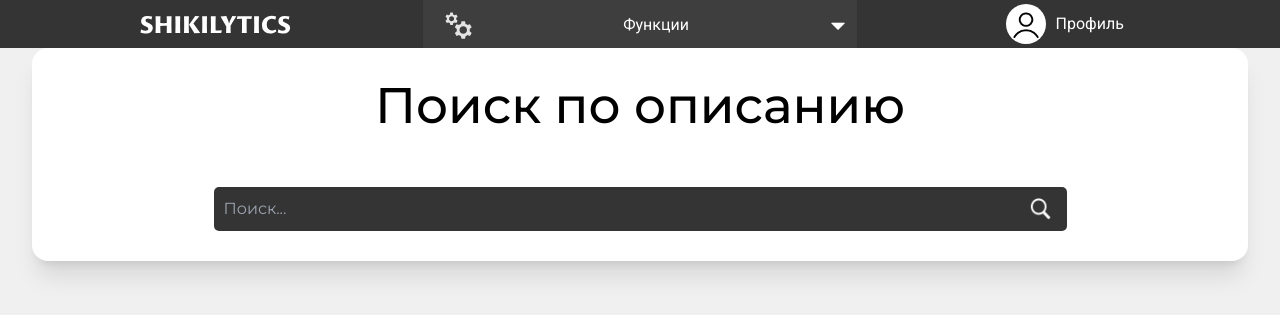
After one commit to Neas1231/Shikilytics-website, a Flask app: page /funcs/function1 in a window 1280 px wide. The commit adds this page. Shown: the top 315 px of the page. Run offline with Flask 3, Linux system fonts and the light colour scheme; some libraries are stand-ins or nearby versions.

Commit message:
placeholders 1,2 func done, need 3 func placeholder, and programm for all of the funcs

```diff
--- a/requirements.txt
+++ b/requirements.txt
@@ -1,4 +1,4 @@
-flask
+flask[async]
 bs4
 tqdm
 pandas
@@ -7,3 +7,4 @@ asyncio
 psycopg2
 python-dotenv
 requests
+asyncpg
--- /dev/null
+++ b/run.py
@@ -0,0 +1,6 @@
+from app import create_app
+
+app = create_app()
+
+if __name__ == '__main__':
+    app.run(debug=True)
--- a/static/css/main.css
+++ b/static/css/main.css
@@ -74,7 +74,7 @@ body {
 }
 
 /* Inputs */
-input[type="text"] {
+.profile_input {
     width: 100%; /* Ширина на весь контейнер */
     height: 100%; /* Высота на весь контейнер */
     padding: 10px; /* Отступы внутри текстового поля */
@@ -164,7 +164,7 @@ footer {
 .plate {
     position: relative;
     width: 95%;
-    min-width: 800px;
+    min-width: 1000px;
     font-family: 'Montserrat';
     padding: 10px;
 }
--- /dev/null
+++ b/static/css/search.css
@@ -0,0 +1,60 @@
+.search-container {
+    display: flex;
+    align-items: center;
+    justify-content: center;
+    margin: 20px;
+}
+
+.search-input {
+    width: 800px;
+    padding: 10px;
+    background-color: #343434;
+    border: 2px #343434;
+    border-radius: 5px 0 0 5px;
+    font-size: 16px;
+    transition: border-color 0.3s;
+    color: white;
+}
+
+.search-input:focus {
+    outline: none;
+}
+
+.search-button {
+    height: 100%;
+    padding: 10px 15px;
+    border: 2px #343434;
+    background-color: #343434;
+    color: #343434;
+    border-radius: 0 5px 5px 0;
+    cursor: pointer;
+    transition: background-color 0.3s, border-color 0.3s;
+}
+
+.search-button:hover {
+    background-color: #4e5257;
+    border-color: #007BFF;
+}
+
+.search_white_ico {
+    width: 23px;
+    height: 24px;
+}
+
+.anime-list {
+    display: flex;
+    flex-wrap: wrap;
+    gap: 20px;
+}
+.anime-item {
+    background-color: #fff;
+    border: 1px solid #ddd;
+    border-radius: 5px;
+    padding: 10px;
+    width: 200px;
+    box-shadow: 0 2px 5px rgba(0, 0, 0, 0.1);
+}
+.anime-item img {
+    width: 100%;
+    border-radius: 5px;
+}
--- a/templates/header.html
+++ b/templates/header.html
@@ -13,23 +13,23 @@
             <span class="dropdown_icon"></span>
          </div>
          <div class="dropdown_content">
-            <a href="#function1">Функция 1</a>
-            <a href="#function2">Функция 2</a>
-            <a href="#function3">Функция 3</a>
+            {% for func in funcs %}
+            <a href="{% if profile_id %}/{{profile_id}}{% endif %}/funcs/function{{loop.index}}">{{func}}</a>
+            {% endfor %}
          </div>
    </div>
 
       <div class="profile_container on_menu">
          <div class="profile">
                <div class="profile_pic_container">
-                  <img class="profile_pic" src="{{profile_pic}}">
+                  <img class="profile_pic" src="{% if profile_pic %}{{profile_pic}}{% else %}{{ url_for('static', filename='imgs/profile_default.png') }}{% endif %}">
                </div>
                <span class="nickname">{{ profile_name }}</span>
          </div>
 
          <div class="dropdown_content dropdown" id="profile">
             <form class="profilename_input" id="profile-form" method="post">
-               <input type="text" placeholder="Введите имя профиля" id="profile-id" name="profile_id" required>
+               <input class="profile_input" type="text" placeholder="Введите имя профиля" id="profile-id" name="profile_id" required>
                <button class="button" id="confirm-button" type="submit">Подтвердить</button>
             </form>
          </div>
--- a/templates/help.html
+++ b/templates/help.html
@@ -9,6 +9,7 @@
                         <p>Ваш надежный помощник в мире аналитики и рекомендаций анимационного и мультипликационного контента</p>
                     </div>
                     <div class="info-grid">
+                        <h3 class="text-3xl font-bold">До входа в профиль</h3>
                         <div class="info-card">
                             <h3 class="text-2xl font-bold">Верхняя панель</h3>
                             <p>
@@ -18,14 +19,13 @@
                             </p>
                         </div>
                         <div class="info-card">
-                            <h3 class="text-2xl font-bold">Поиск по фильтрам</h3>
+                            <h3 class="text-2xl font-bold">Поиск по описанию</h3>
                             <p>
                                 Найдите контент, который бы соответствовал вашим интересам и критериям фильтрации.
                                 Напишите описание контента который вы хотите посмотреть и отфильтруйте его.
                             </p>
                         </div>
                         <h3 class="text-3xl font-bold">Вход в профиль</h3>
-                        <p>После входа в профиль вы откроете все функции рекомендационной системы!</p>
                         <div class="info-card">
                             <h3 class="text-2xl font-bold">Анализ вашего профиля</h3>
                             <p>Получите подробные отчеты о вашей активности и предпочтениях.</p>
@@ -37,7 +37,7 @@
 
                         <div class="info-card help_footer">
                             <h3 class="text-2xl font-bold">Обратная связь</h3>
-                            <p>В случае ошибки или не предвиденного результата можете написать на почту: <a class="mail" href="https://mail.ru/nicka-rudnev@mail.ru">nicka-rudnev@mail.ru</a></p>
+                            <p>В случае ошибки или не предвиденного результата можете написать на почту: <a class="mail" href="mailto:nicka-rudnev@mail.ru">nicka-rudnev@mail.ru</a></p>
                         </div>
                     </div>
 
--- a/templates/main.html
+++ b/templates/main.html
@@ -11,6 +11,9 @@
   <link rel="preconnect" href="https://fonts.googleapis.com">
   <link rel="preconnect" href="https://fonts.gstatic.com" crossorigin>
   <link href="https://fonts.googleapis.com/css2?family=Montserrat:ital,wght@0,100..900;1,100..900&display=swap" rel="stylesheet">
+
+  <!-- Logo -->
+  <link rel="icon" href="{{ url_for('static', filename='imgs/ico.ico') }}" type="image/x-icon">
   <!-- Styles -->
    <link rel="stylesheet" href="{{ url_for('static', filename='css/main.css') }}">
    <link rel="stylesheet" href="{{ url_for('static', filename='css/logo.css') }}">
--- /dev/null
+++ b/templates/search.html
@@ -0,0 +1,71 @@
+<!DOCTYPE html>
+<html lang="ru">
+<head>
+  <meta charset="UTF-8" />
+  <title>Shikilytics Search</title>
+  <script src="https://cdn.tailwindcss.com"></script>
+  <script src="https://cdn.plot.ly/plotly-latest.min.js"></script>
+  <link rel="icon" href="{{ url_for('static', filename='imgs/ico.ico') }}" type="image/x-icon">
+  <!--Roboto-->
+  <link href="https://fonts.googleapis.com/css2?family=Roboto:wght@400;700&display=swap" rel="stylesheet">
+  <!--Montserrat -->
+  <link rel="preconnect" href="https://fonts.googleapis.com">
+  <link rel="preconnect" href="https://fonts.gstatic.com" crossorigin>
+  <link href="https://fonts.googleapis.com/css2?family=Montserrat:ital,wght@0,100..900;1,100..900&display=swap" rel="stylesheet">
+    <link rel="stylesheet" href="{{ url_for('static', filename='css/main.css') }}">
+    <link rel="stylesheet" href="{{ url_for('static', filename='css/logo.css') }}">
+    <link rel="stylesheet" href="{{ url_for('static', filename='css/func.css') }}">
+    <link rel="stylesheet" href="{{ url_for('static', filename='css/profile.css') }}">
+    <link rel="stylesheet" href="{{ url_for('static', filename='css/search.css') }}">
+  <link href="https://fonts.googleapis.com/icon?family=Material+Icons" rel="stylesheet">
+</head>
+<body>
+
+    {% include "header.html" %}
+    <div class="plate mx-auto bg-white shadow-xl rounded-2xl">
+
+      <h1 class="main_head">Поиск по описанию</h1>
+
+      <div class="search-container">
+        <form class="profilename_input" id="profile-form" method="post">
+        <input type="text" class="search-input" placeholder="Поиск..." name="search_text">
+        <button class="search-button"><img class="search_white_ico" src="{{ url_for('static', filename='imgs/search_white.png') }}"></button>
+        </form>
+      </div>
+
+      <div class="anime-list" id="anime-list">
+        {% if search_output %}
+        {% for anime in search_output %}
+        <div class="anime-item">
+            <img src="/static/posters/{{ anime.image_path }}" alt="{{ anime.title }}">
+            <h2>{{ anime.title }}</h2>
+            <p>{{ anime.description }}</p>
+        </div>
+        {% endfor %}
+        {% endif %}
+      </div>
+
+      <!-- <script>
+          async function fetchAnimes() {
+              const response = await fetch('/api/animes');
+              const animes = await response.json();
+              const animeList = document.getElementById('anime-list');
+
+              animes.forEach(anime => {
+                  const animeItem = document.createElement('div');
+                  animeItem.className = 'anime-item';
+                  animeItem.innerHTML = `
+                      <img src="${anime.image}" alt="${anime.title}">
+                      <h2>${anime.title}</h2>
+                      <p>${anime.description}</p>
+                  `;
+                  animeList.appendChild(animeItem);
+              });
+          }
+
+          // Загружаем аниме при загрузке страницы
+          window.onload = fetchAnimes;
+      </script> -->
+
+    </div>
+</body>
```
Also changed, not shown: app.py (deleted, +0 -47 lines), app/__init__.py (added, +12 -0 lines), app/funcs.py (added, +93 -0 lines), app/main_routes.py (added, +47 -0 lines), static/css/help.css (+8 -0 lines), templates/profile.html (added, +30 -0 lines), static/imgs/ico.ico (added), static/imgs/search_white.png (added).
